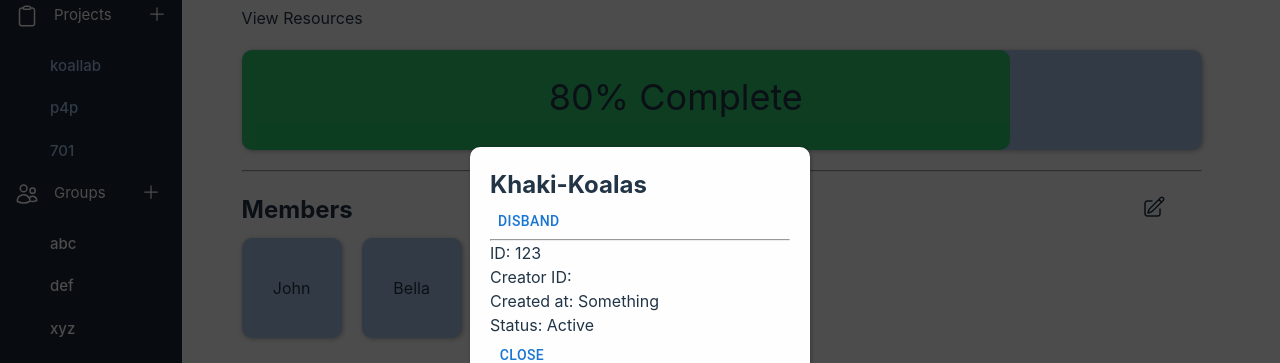
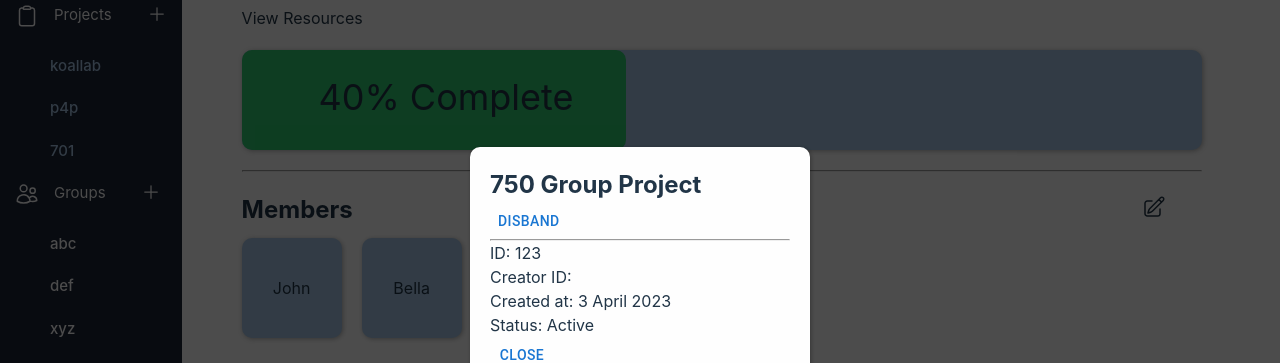
Before and after one commit to asin819/Koallab, a React (Vite) app in the folder koallab/: page /project in a window 1280 px wide. Both pictures are taken after a click on the element 1171 px from the left and 88 px from the top of the page. Shown: the part 130-493 px from the top of the page. Built offline with nearby package versions, Linux system fonts and the light colour scheme; no server answers.

Commit message:
Project page: UI fixes

```diff
--- a/koallab/src/App.jsx
+++ b/koallab/src/App.jsx
@@ -1,5 +1,5 @@
 import React from "react";
-import { BrowserRouter, Routes, Route, Link } from 'react-router-dom';
+import { BrowserRouter, Routes, Route, Link, redirect } from 'react-router-dom';
 import Login from './frontend/pages/login/Login.jsx';
 import Homepage from './frontend/pages/homepage/Homepage.jsx';
 import Group from './frontend/pages/group/Group.jsx'
--- a/koallab/src/frontend/components/ProjectInfoCard.jsx
+++ b/koallab/src/frontend/components/ProjectInfoCard.jsx
@@ -15,8 +15,8 @@ const ProjectInfoCard = (
 
 
     return (
-        <div className="GroupInfoCard_modal">
-            <div className="GroupInfoCard_container">
+        <div className="ProjectInfoCard_modal">
+            <div className="ProjectInfoCard_container">
                 <div>
                     <h2>{ProjectName}</h2>
                     <Button>Disband</Button>
--- a/koallab/src/frontend/pages/project/Project.css
+++ b/koallab/src/frontend/pages/project/Project.css
@@ -136,3 +136,24 @@
     border-radius: 10px;
     box-shadow: 1px 1px 5px rgba(0, 0, 0, 0.3);
 }
+
+.Resources_modal{
+    width: 100vw;
+    height: 100vh;
+    background-color: rgba(0, 0, 0, 0.7);
+    position: fixed;
+    top: 0;
+    left: 0;
+    display: flex;
+    justify-content: center;
+    align-items: center;
+}
+
+.Resources_container{
+    width: 800px;
+    height: 500px;
+    background: #1c2536;
+    box-shadow: 1px 1px 5px rgba(0, 0, 0, 0.3);
+    border-radius: 10px;
+    padding: 20px;
+}
--- a/koallab/src/frontend/pages/project/Project.jsx
+++ b/koallab/src/frontend/pages/project/Project.jsx
@@ -1,4 +1,5 @@
 import React, {useState} from "react";
+import { Button} from "@mui/material";
 
 import './Project.css';
 import WrenchIcon from "@heroicons/react/24/solid/WrenchIcon.js";
@@ -10,15 +11,24 @@ import PlusIcon from "@heroicons/react/24/outline/PlusIcon.js";
 
 export const Project = () => {
 
-    // TODO for backend, Project %, ProjectName, UserList
-    const Progress = 80;
-    const ProjectName = '750 Group Project';
+    // TODO use backend to get ProjectInfo and UserList
     const UserList = [
         'John', 'Bella', 'Sky'
     ];
 
+    const projectInfo = {
+        ProjectName: "750 Group Project",
+        ProjectID: "123",
+        CreatorID: "456",
+        CreationTime: '3 April 2023',
+        ProjectStatus: 'Active',
+        Progress: 40
+    }
 
-    const [openModal, setModal] = useState(false);
+    const [openInfoModal, setInfoModal] = useState(false);
+    const [openResourcesModal, setResourcesModal] = useState(false);
+
+
 
     const isAdmin = true;
 
@@ -29,7 +39,7 @@ export const Project = () => {
     };
 
     const openProjectResources = () => {
-
+        setResourcesModal(true)
     }
 
     const addUserToProject = () => {
@@ -38,19 +48,31 @@ export const Project = () => {
 
     return(
         <div className="project_container">
-            {openModal &&
+            {openInfoModal &&
                 <ProjectInfoCard
-                    ProjectId={'123'}
-                    ProjectName={'Khaki-Koalas'}
-                    CreatorID={'456'}
-                    CreationTime={'Something'}
-                    ProjectStatus={'Active'}
-                    ModalStateFunction={setModal}
+                    ProjectId={projectInfo.ProjectID}
+                    ProjectName={projectInfo.ProjectName}
+                    CreatorID={projectInfo.CreatorID}
+                    CreationTime={projectInfo.CreationTime}
+                    ProjectStatus={projectInfo.ProjectStatus}
+                    ModalStateFunction={setInfoModal}
                 />}
+            {openResourcesModal &&
+            <div className="Resources_modal">
+            <div className="Resources_container">
+                <h2 style={{color: '#fefefe'}}>Resources</h2>
+                    <Button onClick={() => setResourcesModal(false)}>Close</Button>
+
+            </div>
+
+        </div>
+
+            }
+
             <div className="top_section_project">
-                <h1 className="project_title">{ProjectName}</h1>
+                <h1 className="project_title">{projectInfo.ProjectName}</h1>
                 {isAdmin &&
-                    <div className="wrenchIcon" onClick={()=>setModal(true)}>
+                    <div className="wrenchIcon" onClick={()=>setInfoModal(true)}>
                         <WrenchIcon height={'24px'} width={'24px'}/>
                     </div>
                 }
@@ -60,13 +82,13 @@ export const Project = () => {
             </div>
             <div className="project_progress">
                 <div className="project_progress_fill" style={{
-                    width:`${Progress}%`
+                    width:`${projectInfo.Progress}%`
 
                 }}>
                 <p style={{
-                    marginLeft: `${Progress/2}%`,
+                    marginLeft: `${projectInfo.Progress/2}%`,
                     marginTop: '20px'
-                }}>{Progress}% Complete</p>
+                }}>{projectInfo.Progress}% Complete</p>
                 </div>
             </div>
             <hr />
```
